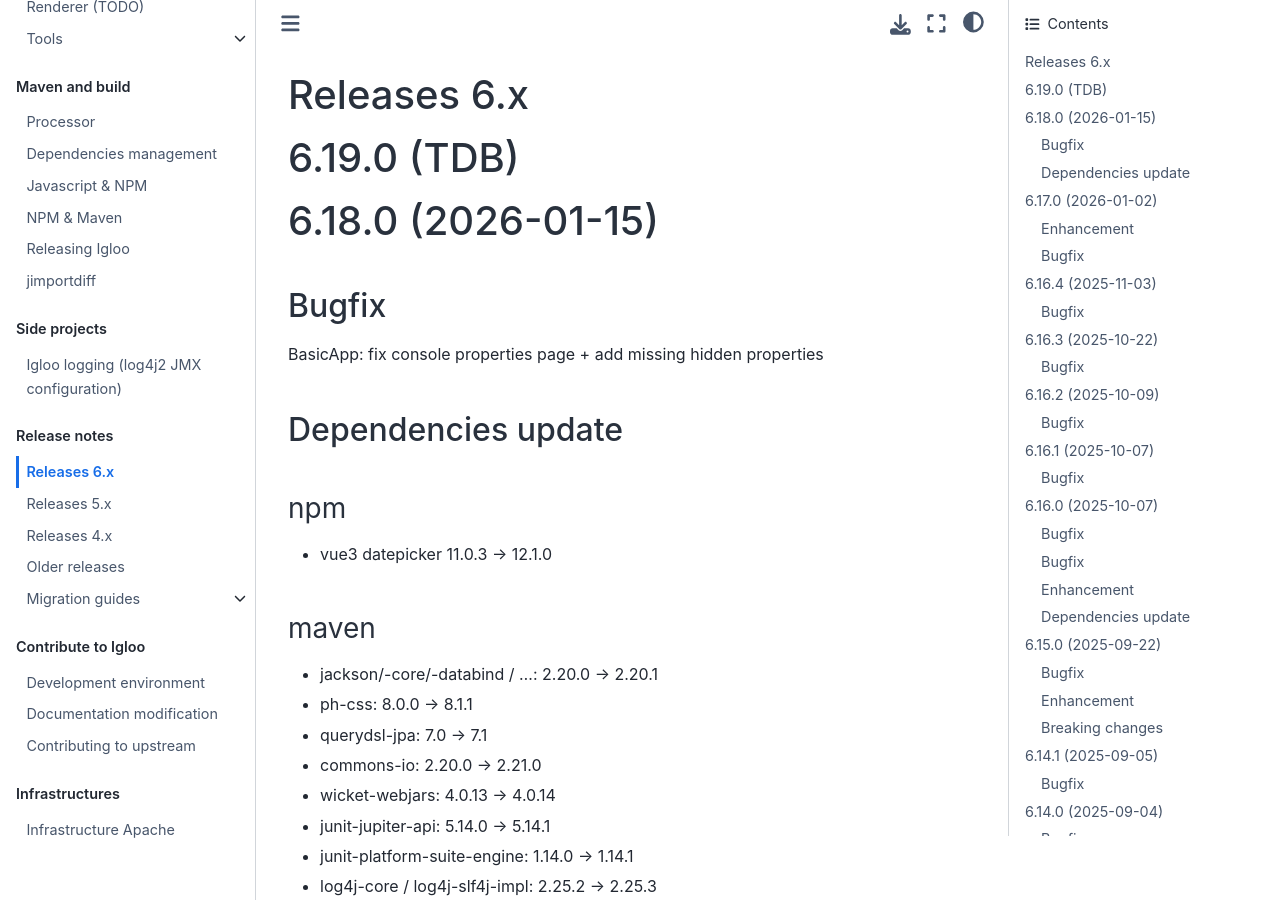
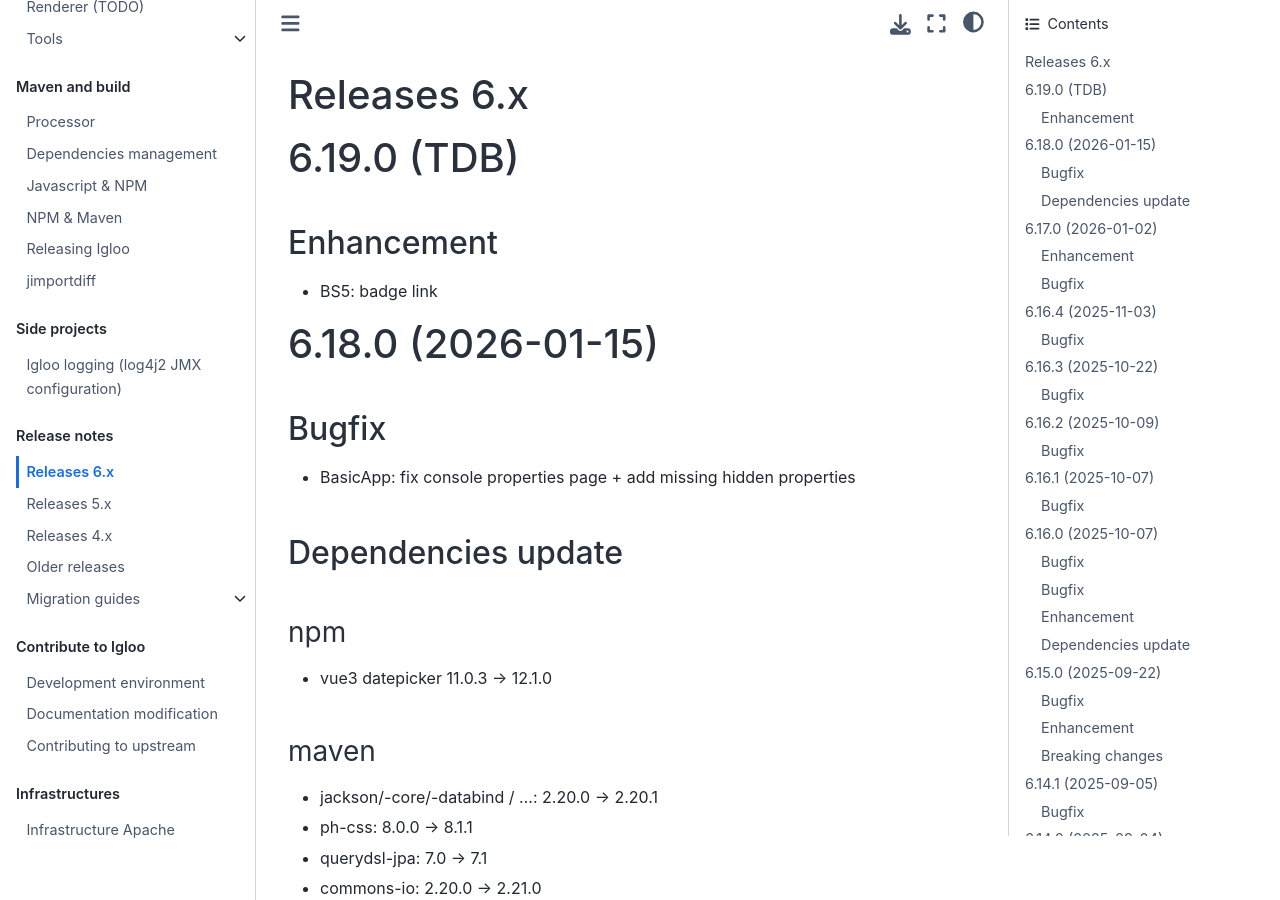
Before and after one commit to igloo-project/igloo-doc, a Sphinx documentation site: the page built from source/release-notes/releases-6.x.md, in a window 1280 px wide and 900 px high. Built offline with Sphinx 7.4.7 and the Sphinx Book theme 1.1.4, drawn with Linux system fonts in a browser that asks for light colours.

Commit message:
Update changelog

```diff
--- a/source/release-notes/releases-6.x.md
+++ b/source/release-notes/releases-6.x.md
@@ -2,10 +2,15 @@
 
 # 6.19.0 (TDB)
 
+## Enhancement
+
+* BS5: badge link
+
 # 6.18.0 (2026-01-15)
 
 ## Bugfix
-BasicApp: fix console properties page + add missing hidden properties
+
+* BasicApp: fix console properties page + add missing hidden properties
 
 ## Dependencies update
 
```
